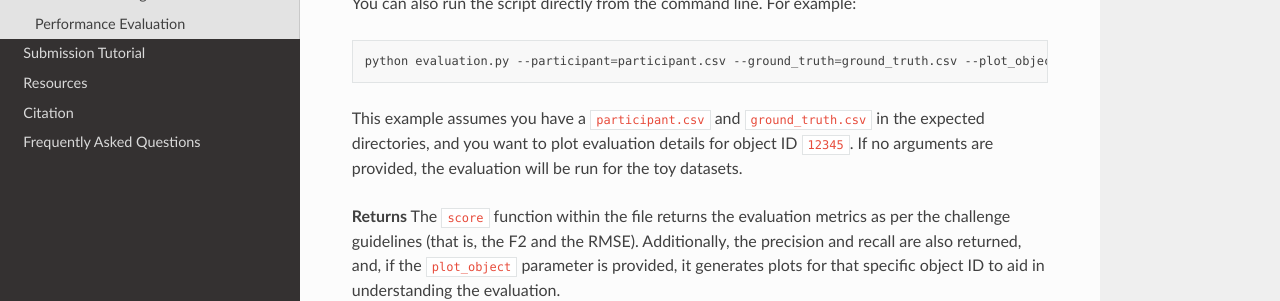
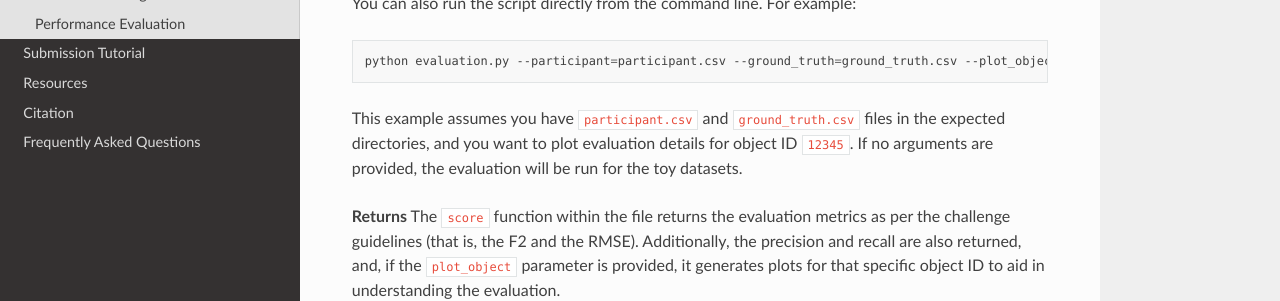
Before and after one commit to olgupila/STORM-AI-devkit-2025, a Sphinx documentation site: the page built from docs/usage.md, in a window 1280 px wide and 900 px high, scrolled down 1397 px. Shown: the part 408-709 px from the top of the window. Built offline with Sphinx 7.4.7 and the Read the Docs theme 2.0.0, drawn with Linux system fonts in a browser that asks for light colours; pages that are not in the unit, such as notebooks, are missing from menus; some of the changed text lies outside the part shown.

Commit message:
Update usage.md
Just small typos here and there.

````diff
--- a/docs/usage.md
+++ b/docs/usage.md
@@ -50,7 +50,7 @@ You can also run the script directly from the command line. For example:
 ```bash
 python evaluation.py --participant=participant.csv --ground_truth=ground_truth.csv --plot_object=12345
 ```
-This example assumes you have a `participant.csv` and `ground_truth.csv` in the expected directories, and you want to plot evaluation details for object ID `12345`. If no arguments are provided, the evaluation will be run for the toy datasets.
+This example assumes you have `participant.csv` and `ground_truth.csv` files in the expected directories, and you want to plot evaluation details for object ID `12345`. If no arguments are provided, the evaluation will be run for the toy datasets.
 
 **Returns**
 The `score` function within the file returns the evaluation metrics as per the challenge guidelines (that is, the F2 and the RMSE). Additionally, the precision and recall are also returned, and, if the `plot_object` parameter is provided, it generates plots for that specific object ID to aid in understanding the evaluation.
````
Also changed, not shown: other parts of docs/usage.md (+1 -1 lines).
